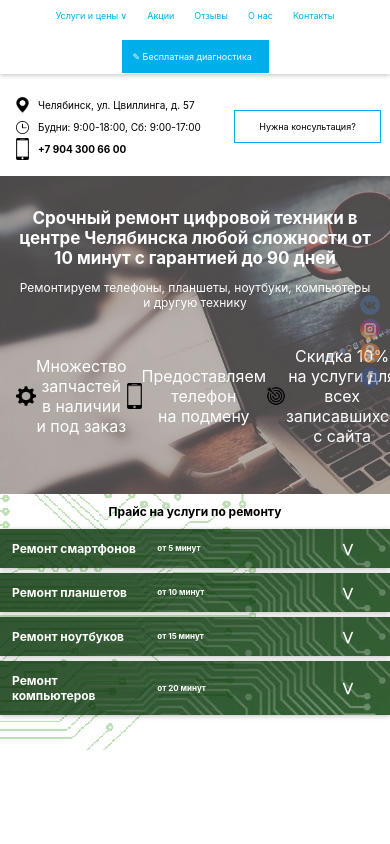
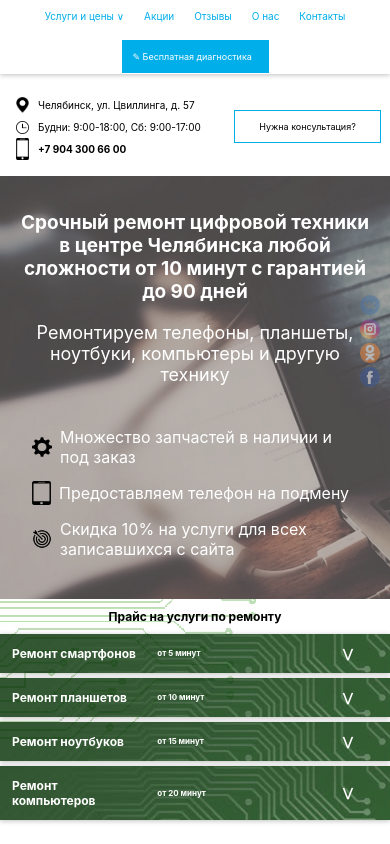
Before and after one commit to AnnaKoste/service-center, a React app: page / in a window 390 px wide. Built offline with nearby package versions, Linux system fonts and the light colour scheme.

Commit message:
fix position of elements

```diff
--- a/src/index.css
+++ b/src/index.css
@@ -137,33 +137,41 @@ ul.menu li:hover .submenu {
   display: flex;
   align-items: center;
 }
+.img-text-block-big {
+  display: flex;
+  align-items: center;
+  width: 30%;
+}
+.img-text-block-big > p {
+  margin: 0.5em;
+}
 .img-text-block > span {
   margin: 0.5em;
   text-align: left;
 }
 .header2 {
   width: 100%;
+  margin: 0;
   background-image: url(img/bg2.png);
   background-size: cover;
   color: #ffffff;
   text-align: center;
-  padding-top: 1em;
-  padding-bottom: 1em;
+  padding: 1em 0;
 }
-.header-text{
-  padding: 1em;
+.header2 > p {
+  font-size: 20px;
+  margin: 1em;
 }
-.header-text > p {
-  font-size: 20px;
-}
-.header-text > h1 {
-  margin: 0;
+.header2 > h1 {
+  margin: 1em;
   padding: 0;
 }
 .header-items {
+  width: 100%;
+  margin: 0;
+  padding: 1em 0;
   display: flex;
   justify-content: space-around;
-  padding-top: 0.5em;
 }
 @media screen and (max-width: 820px) {
   .text-address {
@@ -221,7 +229,8 @@ ul.menu li:hover .submenu {
     width: 20px;
   }
   .big-icon-phone {
-    width: 15px;
+    width: 19px;
+    height: 24px;
   }
   h1 {
     font-size: 20px;
@@ -230,6 +239,9 @@ ul.menu li:hover .submenu {
 @media screen and (max-width: 500px) {
   a, .text-phone {
     font-size: 9px;
+  }
+  .menu > li > a {
+    font-size: 12px;
   }
   .top-menu {
     height: 74px;
@@ -244,7 +256,7 @@ ul.menu li:hover .submenu {
     width: 125px;
   }
   h1 {
-    font-size: 17px;
+    font-size: 19px;
   }
   h2, th.table-header, .header-text > p {
     font-size: 12px;
@@ -254,6 +266,9 @@ ul.menu li:hover .submenu {
   }
   h2, {
     font-size: 12px;
+  }
+  .header2 > p {
+    font-size: 18px;
   }
 }
 @media screen and (max-width: 450px) {
@@ -278,6 +293,22 @@ ul.menu li:hover .submenu {
   th, td {
     font-size: 8px;
   }
+  .header-items {
+    display: block;
+  }
+  .menu > li > a {
+    font-size: 10px;
+  }
+  .header-items {
+    display: block;
+  }
+  .img-text-block-big {
+    width: 85%;
+    margin-left: 2em;
+  }
+  .img-text-block-big > p {
+    text-align: left;
+  }
 }
 @media screen and (max-width: 360px) {
   .phone, .address {
--- a/src/index.js
+++ b/src/index.js
@@ -65,23 +65,23 @@ const Main = () => (
         </div>
       </div>
     </header>
-    <div className="header2">
-      <div className="limiter header-text">
+    <div className="limiter">
+      <div className="header2">
         <h1>Срочный ремонт цифровой техники в центре Челябинска любой сложности
         от 10 минут с гарантией до 90 дней</h1>
         <p>Ремонтируем телефоны, планшеты, ноутбуки, компьютеры и другую технику</p>
         <div className="header-items">
-          <div className="img-text-block">
+          <div className="img-text-block-big">
             <img src={gear} className="big-icon" alt=""/>
-            <p>Множество запчастей<br />в наличии и под заказ</p>
+            <p>Множество запчастей в наличии и под заказ</p>
           </div>
-          <div className="img-text-block">
+          <div className="img-text-block-big">
             <img src={phone} className="big-icon-phone" alt=""/>
-            <p>Предоставляем телефон<br />на подмену</p>
+            <p>Предоставляем телефон на подмену</p>
           </div>
-          <div className="img-text-block">
+          <div className="img-text-block-big">
             <img src={target} className="big-icon" alt=""/>
-            <p>Скидка 10% на услуги для<br />всех записавшихся с сайта</p>
+            <p>Скидка 10% на услуги для всех записавшихся с сайта</p>
           </div>
         </div>
       </div>
```
